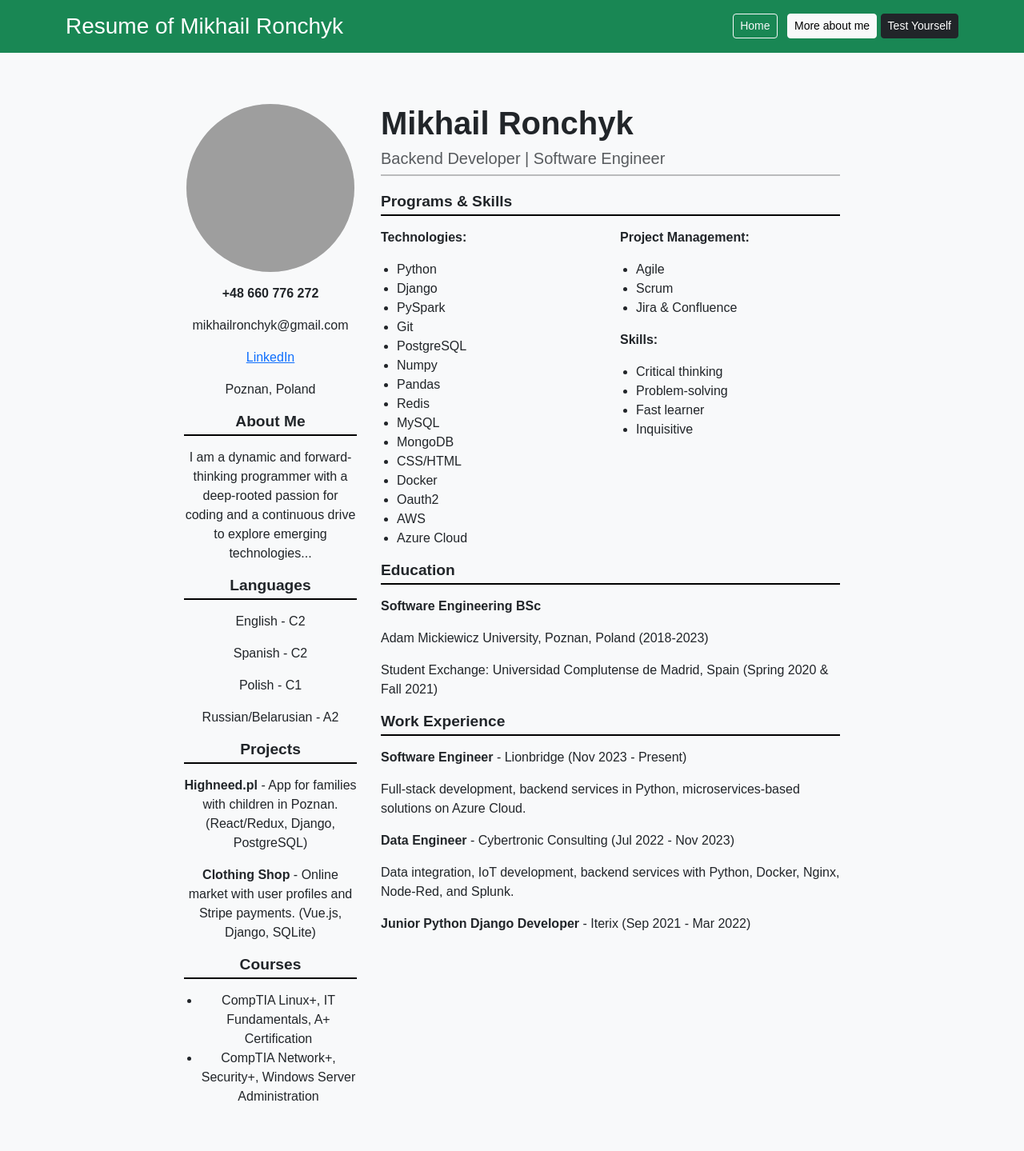
After one commit to prostomisha/InteractiveCV, a Django app: page /resume in a window 1280 px wide. The commit adds this page. Shown: the whole page at 80% size. Run offline with Django 5.2, Linux system fonts and the light colour scheme; some web fonts are replaced; grey boxes are pictures that could not be loaded.

Commit message:
Resume page based on PDF resume

```diff
--- a/aboutMe/templates/aboutMe/base.html
+++ b/aboutMe/templates/aboutMe/base.html
@@ -5,6 +5,7 @@
     <meta name="viewport" content="width=device-width, initial-scale=1.0">
     <title>{% block title %}My Site{% endblock %}</title>
     <!-- Подключение Bootstrap CSS -->
+    {% block style %}
     <link href="https://cdn.jsdelivr.net/npm/bootstrap@5.3.0-alpha1/dist/css/bootstrap.min.css" rel="stylesheet">
     <style>
    .scale {
@@ -14,6 +15,7 @@
     transform: scale(1.1); /* Увеличиваем масштаб */
    }
   </style>
+    {% endblock %}
 </head>
 <body class="bg-light">
     <!-- Общий заголовок -->
@@ -28,7 +30,7 @@
                 <!-- Кнопка возврата на главную -->
                 <a href="{% url 'index' %}" class="btn btn-outline-light btn-sm me-2">Home</a>
                 <!-- Кнопка возврата на главную -->
-                <a href="" class="btn btn-light btn-sm">More about me</a>
+                <a href="{% url 'resume' %}" class="btn btn-light btn-sm">More about me</a>
                 <!-- Кнопка перехода на тест -->
                 <a href="{% url 'test_yourself' %}" class="btn btn-dark btn-sm">Test Yourself</a>
             </div>
--- /dev/null
+++ b/aboutMe/templates/aboutMe/resume.html
@@ -0,0 +1,146 @@
+{% extends 'aboutMe/base.html' %}
+
+{% block title %}Resume{% endblock %}
+{% block style %}
+    <link href="https://cdn.jsdelivr.net/npm/bootstrap@5.3.0/dist/css/bootstrap.min.css" rel="stylesheet">
+    <link href="https://fonts.googleapis.com/css2?family=Now:wght@400;700&display=swap" rel="stylesheet">
+    <style>
+        body {
+            background-color: #f8f9fa;
+            font-family: 'Now', sans-serif;
+        }
+        .resume-container {
+            max-width: 900px;
+
+            padding: 40px;
+            margin: auto;
+            display: flex;
+        }
+        .left-column {
+            width: 30%;
+            padding-right: 30px;
+            text-align: center;
+        }
+        .left-column img {
+            width: 100%;
+            border-radius: 50%;
+            margin-bottom: 15px;
+        }
+        .right-column {
+            width: 70%;
+        }
+        .section-title {
+            border-bottom: 2px solid black;
+            padding-bottom: 5px;
+            margin-bottom: 15px;
+            font-weight: bold;
+            font-size: 1.2rem;
+        }
+
+        .scale {
+            transition: 0.6s; /* Время эффекта */
+        }
+
+        .scale:hover {
+            transform: scale(1.1); /* Увеличиваем масштаб */
+        }
+        h1 {
+            font-weight: bold;
+        }
+        hr {
+            border-top: 2px solid black;
+            margin-top: 5px;
+            margin-bottom: 20px;
+        }
+        ul {
+            padding-left: 20px;
+        }
+    </style>
+
+{% endblock %}
+{% block content %}
+
+        <div class="resume-container">
+            <div class="left-column">
+                <div style="width: 210px; height: 210px; background-color: #ddd; border-radius: 50%; margin: 0 auto 15px;">
+                        {% load static %}
+                        <img src="{% static 'images/CVphoto.png' %}" alt="Beautiful guy in shirt" width="210" height="210" class="scale">
+                </div>
+                <p><strong>+48 660 776 272</strong></p>
+                <p>mikhailronchyk@gmail.com</p>
+                <p><a href="https://www.linkedin.com/in/mikhail-ronchyk/">LinkedIn</a></p>
+                <p>Poznan, Poland</p>
+                <h5 class="section-title">About Me</h5>
+                <p>I am a dynamic and forward-thinking programmer with a deep-rooted passion for coding and a continuous drive to explore emerging technologies...</p>
+                <h5 class="section-title">Languages</h5>
+                <p>English - C2</p>
+                <p>Spanish - C2</p>
+                <p>Polish - C1</p>
+                <p>Russian/Belarusian - A2</p>
+                <h5 class="section-title">Projects</h5>
+                <p><strong>Highneed.pl</strong> - App for families with children in Poznan. (React/Redux, Django, PostgreSQL)</p>
+                <p><strong>Clothing Shop</strong> - Online market with user profiles and Stripe payments. (Vue.js, Django, SQLite)</p>
+                <h5 class="section-title">Courses</h5>
+                <ul>
+                    <li>CompTIA Linux+, IT Fundamentals, A+ Certification</li>
+                    <li>CompTIA Network+, Security+, Windows Server Administration</li>
+                </ul>
+            </div>
+            <div class="right-column">
+                <h1>Mikhail Ronchyk</h1>
+                <h5 class="text-muted">Backend Developer | Software Engineer</h5>
+                <hr>
+                <h5 class="section-title">Programs & Skills</h5>
+                <div class="row">
+                    <div class="col-md-6">
+                        <p><strong>Technologies:</strong></p>
+                        <ul>
+                            <li>Python</li>
+                            <li>Django</li>
+                            <li>PySpark</li>
+                            <li>Git</li>
+                            <li>PostgreSQL</li>
+                            <li>Numpy</li>
+                            <li>Pandas</li>
+                            <li>Redis</li>
+                            <li>MySQL</li>
+                            <li>MongoDB</li>
+                            <li>CSS/HTML</li>
+                            <li>Docker</li>
+                            <li>Oauth2</li>
+                            <li>AWS</li>
+                            <li>Azure Cloud</li>
+                        </ul>
+                    </div>
+                    <div class="col-md-6">
+                        <p><strong>Project Management:</strong></p>
+                        <ul>
+                            <li>Agile</li>
+                            <li>Scrum</li>
+                            <li>Jira & Confluence</li>
+                        </ul>
+                        <p><strong>Skills:</strong></p>
+                        <ul>
+                            <li>Critical thinking</li>
+                            <li>Problem-solving</li>
+                            <li>Fast learner</li>
+                            <li>Inquisitive</li>
+                        </ul>
+                    </div>
+                </div>
+                <h5 class="section-title">Education</h5>
+                <p><strong>Software Engineering BSc</strong></p>
+                <p>Adam Mickiewicz University, Poznan, Poland (2018-2023)</p>
+                <p>Student Exchange: Universidad Complutense de Madrid, Spain (Spring 2020 & Fall 2021)</p>
+                <h5 class="section-title">Work Experience</h5>
+                <p><strong>Software Engineer</strong> - Lionbridge (Nov 2023 - Present)</p>
+                <p>Full-stack development, backend services in Python, microservices-based solutions on Azure Cloud.</p>
+                <p><strong>Data Engineer</strong> - Cybertronic Consulting (Jul 2022 - Nov 2023)</p>
+                <p>Data integration, IoT development, backend services with Python, Docker, Nginx, Node-Red, and Splunk.</p>
+                <p><strong>Junior Python Django Developer</strong> - Iterix (Sep 2021 - Mar 2022)</p>
+
+            </div>
+        </div>
+
+    <script src="https://cdn.jsdelivr.net/npm/bootstrap@5.3.0/dist/js/bootstrap.bundle.min.js"></script>
+{% endblock %}
--- a/aboutMe/urls.py
+++ b/aboutMe/urls.py
@@ -5,4 +5,5 @@ from . import views
 urlpatterns = [
     path("", views.index, name="index"),
     path("test_yourself", views.test_yourself, name="test_yourself"),
+    path("resume", views.resume, name="resume"),
 ]
--- a/aboutMe/views.py
+++ b/aboutMe/views.py
@@ -15,3 +15,8 @@ def test_yourself(request):
     latest_question_list = Question.objects.all()
     context = {"latest_question_list": latest_question_list}
     return render(request, "aboutMe/test_yourself.html", context)
+
+
+def resume(request):
+    context = {}
+    return render(request, "aboutMe/resume.html", context)
```
